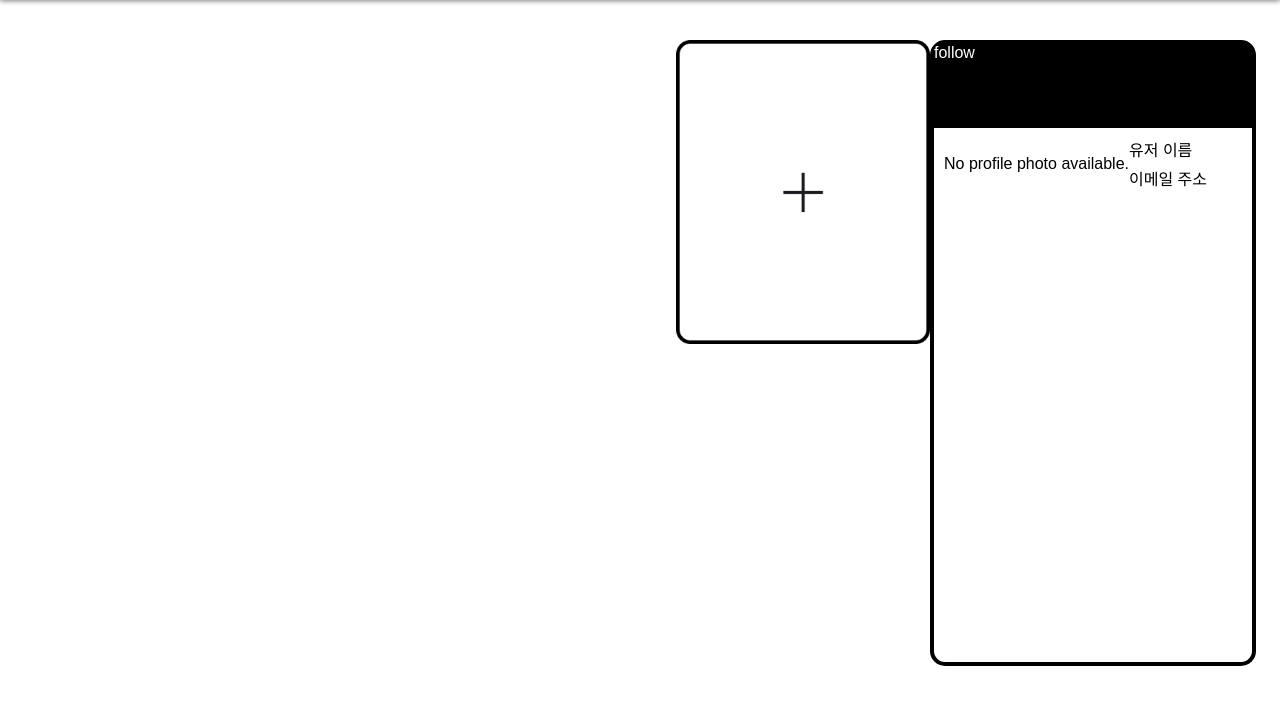
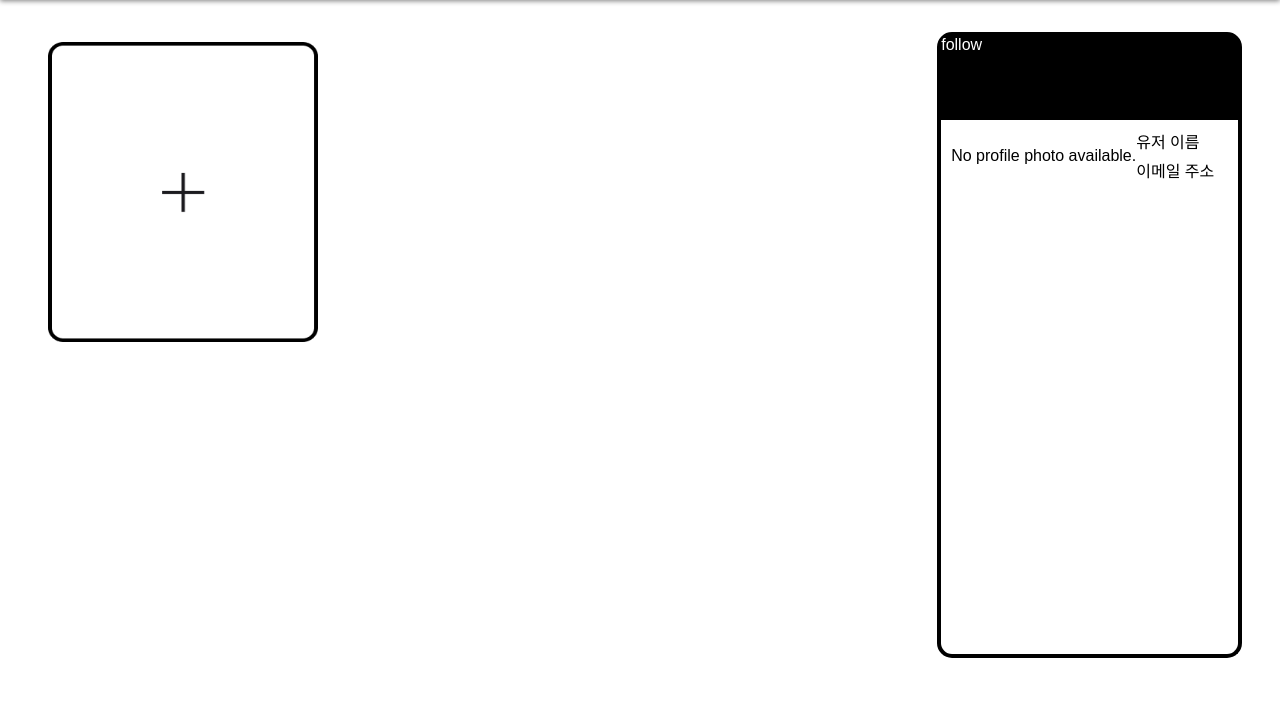
Before and after one commit to dlghkdud/unlock, a Django app: page /unlockk/home/ in a window 1280 px wide. Shown: the part 64-769 px from the top of the page. Run offline with Django 3.2, Linux system fonts and the light colour scheme.

Commit message:
home원상복구, sign,login 이미지수정

```diff
--- a/unlock/mysite/templates/unlockk/home.html
+++ b/unlock/mysite/templates/unlockk/home.html
@@ -16,9 +16,9 @@
         .body2{
             display: flex;
             justify-content: flex-start;
-            margin-top: 5vh;
-            margin-right: 3vh;
-            margin-left: 3vh;
+            margin-top: 2.5%;
+            margin-left: 3%;
+            margin-right: 3%;
         }
         .sidebar {
             display: flex;
@@ -27,10 +27,13 @@
         }
         .area {
             display: flex;
+            justify-content: space-between;
+            width: 30%;
         }
         .group, .user {
-            width: 50%;
+            width: 30%;
             border: 1px solid #ccc;
+            padding: 10px;
         }
         .list {
             border: 1px solid #ccc;
@@ -48,9 +51,9 @@
             cursor: pointer;
         }
         .group-images {
-            width: auto; height: auto;
-            max-width: 38vh;
-            max-height: 38vh;
+            width: 270px;
+            height: 300px;
+            padding: 10px;
             cursor: pointer;
         }
         .group-image-container {
@@ -102,10 +105,10 @@
 </head>
 <body>
     <div class="body2">
-    <div class="group-image-container" id="image-container"></div>
     <div class="area" id="area-container">
         <img src="/static/image/group/Group 80.png" alt="Add" class="group-images">
     </div>
+    <div class="group-image-container" id="image-container"></div>
 
     <div class="sidebar">
         <div class="follow-list">follow</div>
@@ -123,6 +126,7 @@
             </div>
             <!-- 다른 사용자 프로필 정보들 -->
         </div>
+    </div>
     </div>
 
     <script>
```
Also changed, not shown: unlock/mysite/db.sqlite3.
